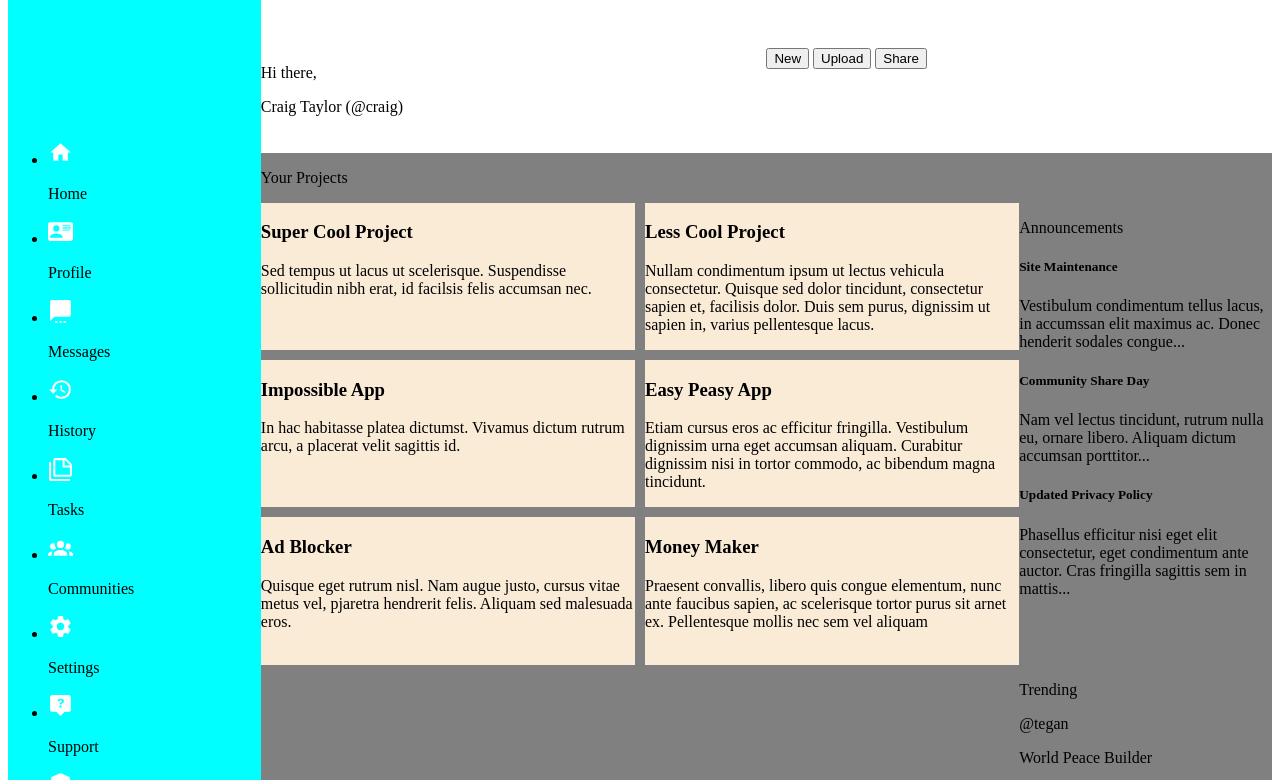
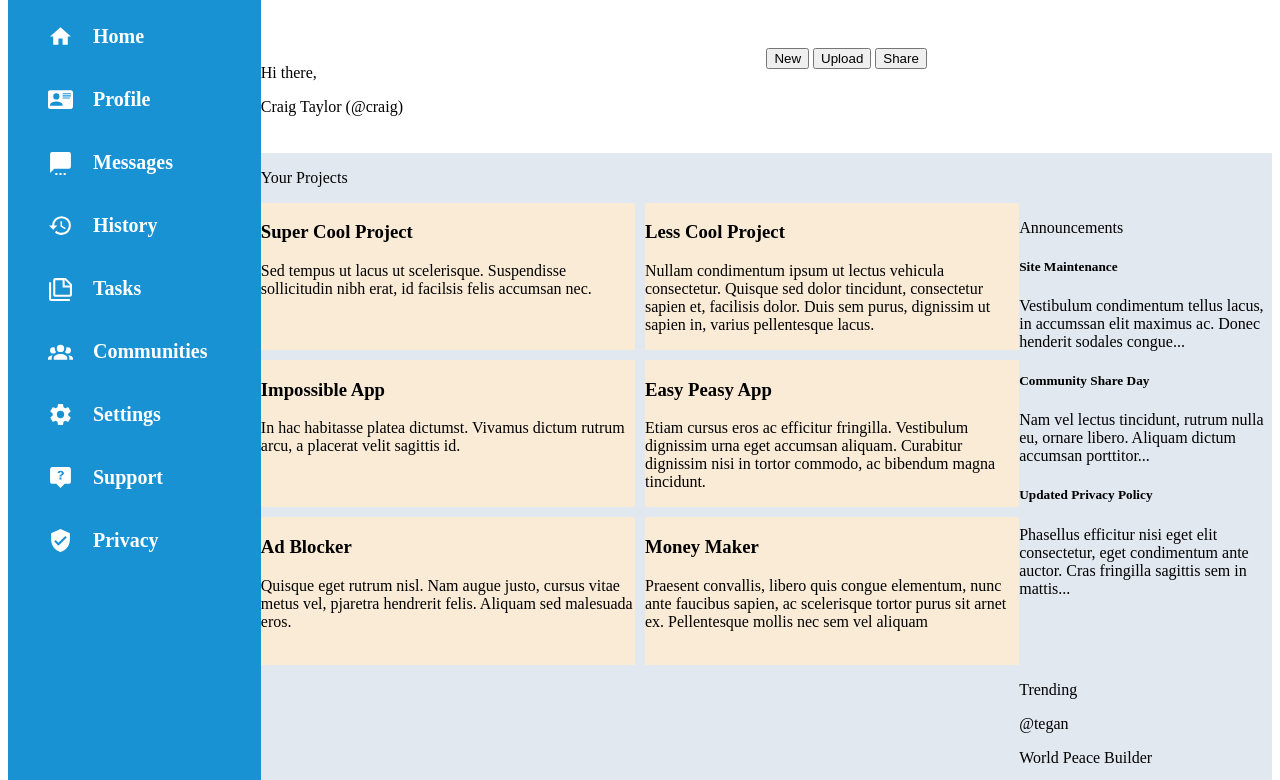
Before and after one commit to Cragt/Admin-Dashboard, a plain HTML site: page index.html in a window 1280 px wide. Shown: the part 64-844 px from the top of the page. Drawn offline with Linux system fonts and the light colour scheme.

Commit message:
Complete basic sidebar structure

```diff
--- a/style.css
+++ b/style.css
@@ -5,15 +5,27 @@
 }
 
 .sidebar {
-  background-color: aqua;
-  grid-area: 1 / 1 / 3 / 2;
+  background-color: #1992d4;
+  grid-area: 1 / 1 / -1 / 2;
+  margin: 0;
+}
+
+.sidebar > h3 {
+  text-align: center;
+  color: white;
+}
+
+.sidebar > ul {
+  list-style-type: none;
+  color: white;
+  font-weight: bold;
+  font-size: 20px;
   display: grid;
 }
 
-.sidebar > ul > div {
-  list-style-type: none;
-  display: grid;
-  grid-template-columns: 1fr 1fr;
+.sidebar > ul > li {
+  display: flex;
+  gap: 20px;
 }
 
 .header {
@@ -40,7 +52,7 @@
 }
 
 .main-content {
-  background-color: gray;
+  background-color: #e2e8f0;
   display: grid;
   grid-template-columns: 3fr 1fr;
 }
```
